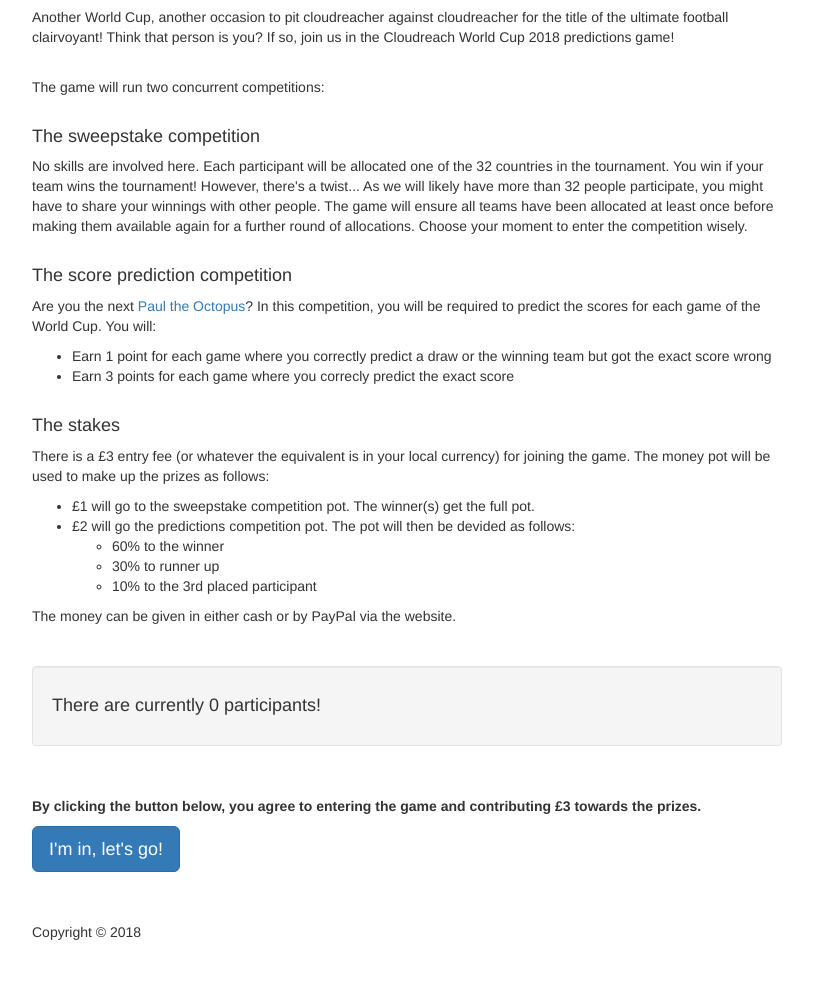
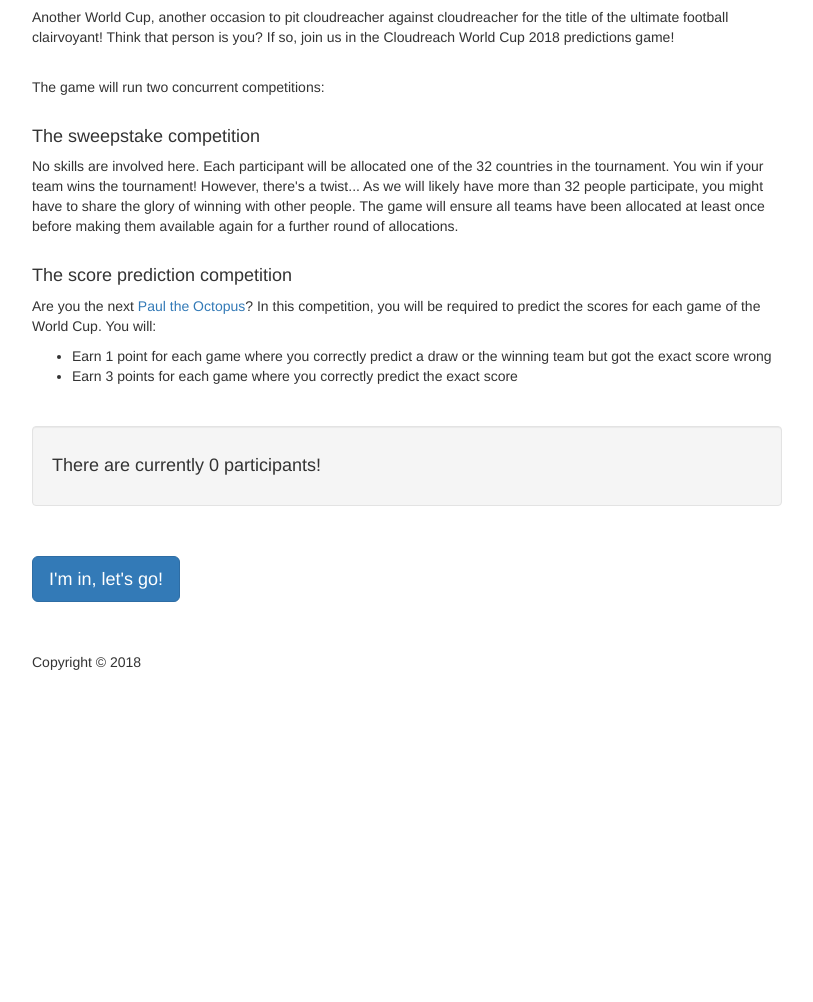
Before and after one commit to oliviervg1/euro-2020, a Flask app: page / in a window 1280 px wide. Shown: the part 203-1205 px from the top of the page, without its empty margins (38-851 px from the left). After the commit the page ends 873 px from the top, so only its background shows below. Run offline with Flask 2, Linux system fonts and the light colour scheme; parts of the project's set-up code (start-up, migrations or seed data) failed here and were passed over; some libraries are stand-ins or nearby versions.

Commit message:
Minor changes

```diff
--- a/requirements.txt
+++ b/requirements.txt
@@ -1,6 +1,4 @@
-PyJWT
 flask
-flask_paranoid
 flask-sqlalchemy
 authlib
 pymysql
--- a/src/db.py
+++ b/src/db.py
@@ -38,7 +38,9 @@
     def get_user_count(self):
         return User.query.count()
 
-    def add_user(self, user_info, token):
+    def add_user(self, valid_domains, user_info, token):
+        if user_info.get('hd') not in valid_domains.split(','):
+            raise Exception('Invalid email domain')
         user = User.query.filter_by(sub=user_info['sub']).first()
         if user is None:
             user = User(
--- a/src/football.py
+++ b/src/football.py
@@ -4,7 +4,7 @@
 class FootballClient(object):
 
     def __init__(self, api_key, soccer_season_id):
-        self.base_endpoint = 'http://api.football-data.org/v1'
+        self.base_endpoint = 'https://api.football-data.org/v1'
         self.soccer_season_id = soccer_season_id
         self.requests = requests.Session()
         self.requests.headers.update({'X-Auth-Token': api_key})
--- a/src/main.py
+++ b/src/main.py
@@ -4,7 +4,6 @@
 
 from flask import Flask, session, jsonify, url_for, redirect, request, \
     render_template, flash
-from flask_paranoid import Paranoid
 from authlib.flask.client import OAuth
 from authlib.client.apps import google
 
@@ -26,10 +25,6 @@
     SQLALCHEMY_TRACK_MODIFICATIONS=False,
     SQLALCHEMY_DATABASE_URI=config.get('db', 'sqlalchemy_db_url')
 )
-
-# Set up Paranoid
-paranoid = Paranoid(app)
-paranoid.redirect_view = '/'
 
 # Set up Football client
 football = FootballClient(config.get('football', 'api_key'), 467)
@@ -79,16 +74,27 @@
 def authorized():
     token = google.authorize_access_token()
     user_info = google.parse_openid(token)
-    db.add_user(user_info, token)
+    try:
+        db.add_user(
+            config.get('google_login', 'whitelisted_domains'), user_info, token
+        )
+    except Exception:
+        return jsonify(error='Forbidden'), 403
     session.permanent = True
     session['sub'] = user_info['sub']
-    return redirect(url_for('my_predictions'))
+    return redirect(url_for('home'))
+
+
+@app.route('/logout')
+def logout():
+    del session['sub']
+    return redirect(url_for('index'))
 
 
 @app.route('/')
 def index():
     if session.get('sub'):
-        return redirect(url_for('my_predictions'))
+        return redirect(url_for('home'))
     return render_template(
         'index.html',
         google_login_url=url_for('login'),
@@ -96,11 +102,11 @@
     )
 
 
-@app.route('/my-predictions')
+@app.route('/home')
 @require_login
-def my_predictions():
+def home():
     return render_template(
-        'my-predictions.html',
+        'home.html',
         user=db.get_user(session['sub']).to_json(),
         picture=google.profile()['picture'],
         fixtures=football.get_all_fixtures(),
@@ -109,18 +115,19 @@
     )
 
 
-@app.route('/my-predictions/submit', methods=['POST'])
+@app.route('/home/submit', methods=['POST'])
 @require_login
 def submit():
     user = db.get_user(session['sub'])
     predictions = convert_submit_form_to_dict(request.form)
+    print(predictions)
     try:
         football.check_predictions_validity(predictions)
         db.add_predictions(user, predictions)
         flash('Your predictions were successfully saved!', 'info')
     except Exception as e:
         flash(str(e), 'danger')
-    return redirect(url_for('my_predictions'))
+    return redirect(url_for('home'))
 
 
 @app.route('/user/<int:user_id>')
@@ -128,7 +135,7 @@
 def user(user_id):
     other_user = db.get_user_by_id(user_id)
     return render_template(
-        'my-predictions.html',
+        'home.html',
         user=db.get_user(session['sub']).to_json(),
         picture=google.profile()['picture'],
         fixtures=football.get_all_fixtures(),
@@ -153,7 +160,7 @@
 @require_login
 def predictions():
     return render_template(
-        "predictions.html",
+        'predictions.html',
         user=db.get_user(session['sub']).to_json(),
         picture=google.profile()['picture'],
         leaderboard=db.get_predictions_leaderboard()
--- a/src/static/css/business-frontpage.css
+++ b/src/static/css/business-frontpage.css
@@ -12,8 +12,9 @@
     height: 70px;
 }
 
-.navbar-txt-colour {
+.navbar-txt-colour, .navbar-txt-colour:hover {
     color: white !important;
+    text-decoration: none;
 }
 
 .navbar-button {
--- a/src/templates/index.html
+++ b/src/templates/index.html
@@ -33,10 +33,9 @@
                     allocated one of the 32 countries in the tournament. You win if
                     your team wins the tournament! However, there's a twist... As we
                     will likely have more than 32 people participate, you
-                    might have to share your winnings with other people. The game
+                    might have to share the glory of winning with other people. The game
                     will ensure all teams have been allocated at least once before
                     making them available again for a further round of allocations.
-                    Choose your moment to enter the competition wisely.
                 </p>
 
                 <h4 class="text-margin-top">The score prediction competition</h4>
@@ -46,25 +45,8 @@
                     scores for each game of the World Cup. You will:
                     <ul>
                         <li>Earn 1 point for each game where you correctly predict a draw or the winning team but got the exact score wrong</li>
-                        <li>Earn 3 points for each game where you correcly predict the exact score</li>
+                        <li>Earn 3 points for each game where you correctly predict the exact score</li>
                     </ul>
-                </p>
-
-                <h4 class="text-margin-top">The stakes</h4>
-                <p>
-                    There is a £3 entry fee (or whatever the equivalent is in your local
-                    currency) for joining the game.
-                    The money pot will be used to make up the prizes as follows:
-                    <ul>
-                        <li>£1 will go to the sweepstake competition pot. The winner(s) get the full pot.
-                        <li>£2 will go the predictions competition pot. The pot will then be devided as follows:</li>
-                        <ul>
-                            <li>60% to the winner</li>
-                            <li>30% to runner up</li>
-                            <li>10% to the 3rd placed participant</li>
-                        </ul>
-                    </ul>
-                    The money can be given in either cash or by PayPal via the website.
                 </p>
             </div>
         </div>
@@ -79,7 +61,6 @@
 
         <div class="row">
             <div class="col-sm-12 text-margin-top">
-                <p><b>By clicking the button below, you agree to entering the game and contributing £3 towards the prizes.</b></p>
                 <a class=" btn btn-primary btn-lg" href="{{ google_login_url }}" role="button">I'm in, let's go!</a>
             </div>
         </div>
--- a/src/templates/layout.html
+++ b/src/templates/layout.html
@@ -34,7 +34,7 @@
     <nav class="navbar navbar-inverse navbar-fixed-top navbar-min-height" role="navigation">
         <div class="container">
             <div class="navbar-header">
-                <p class="navbar-txt-colour navbar-brand"> <span><img class="img-margin-right" src="{{ url_for('static', filename='images/World_Cup_logo.png') }}" alt="" width="100" height="30"></span>Cloudreach Competition</p>
+                <p class="navbar-txt-colour navbar-brand"> <span><a class="navbar-txt-colour" href="{{ url_for('index') }}"><img class="img-margin-right" src="{{ url_for('static', filename='images/World_Cup_logo.png') }}" alt="" width="100" height="30"></a></span><a class="navbar-txt-colour" href="{{ url_for('index') }}">Cloudreach Competition</a></p>
             </div>
             {% block user_nav %}
             <div class="collapse navbar-collapse navbar-right navbar-txt-colour navbar-brand" id="dropdown">
@@ -59,13 +59,13 @@
             <div class="collapse navbar-collapse" id="links">
                 <ul class="nav navbar-nav">
                     <li>
-                        <a class="navbar-txt-colour navbar-brand" href="{{ url_for('my_predictions') }}">My predictions</a>
+                        <a class="navbar-txt-colour navbar-brand" href="{{ url_for('home') }}">Home</a>
                     </li>
                     <li>
-                        <a class="navbar-txt-colour navbar-brand" href="{{ url_for('sweepstakes') }}">Sweepstakes allocations</a>
+                        <a class="navbar-txt-colour navbar-brand" href="{{ url_for('sweepstakes') }}">View all sweepstakes allocations</a>
                     </li>
                     <li>
-                        <a class="navbar-txt-colour navbar-brand" href="{{ url_for('predictions') }}">Predictions leaderboard</a>
+                        <a class="navbar-txt-colour navbar-brand" href="{{ url_for('predictions') }}">View the predictions leaderboard</a>
                     </li>
                 </ul>
             </div>
```
Also changed, not shown: src/templates/home.html (renamed from src/templates/my-predictions.html, +2 -8 lines).
